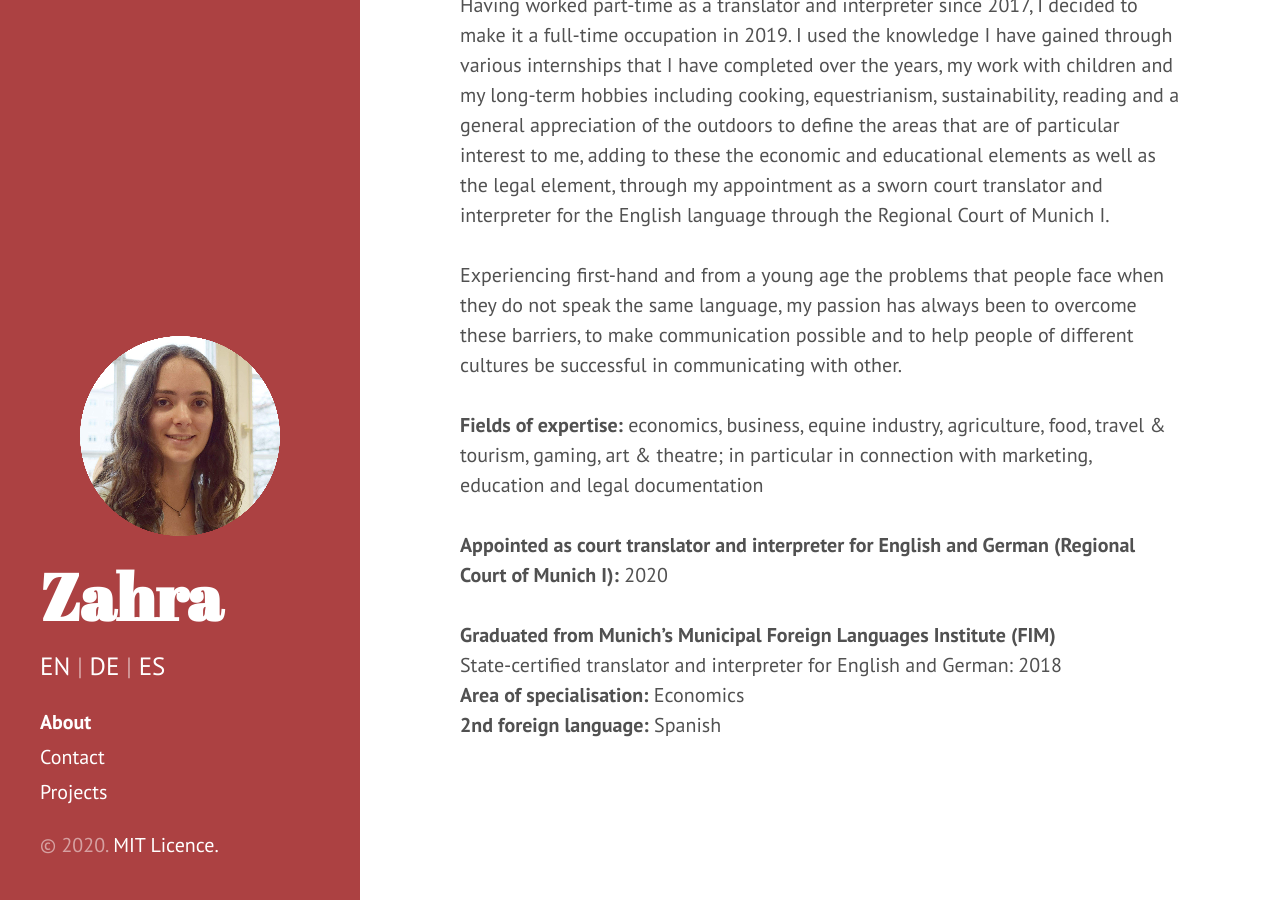
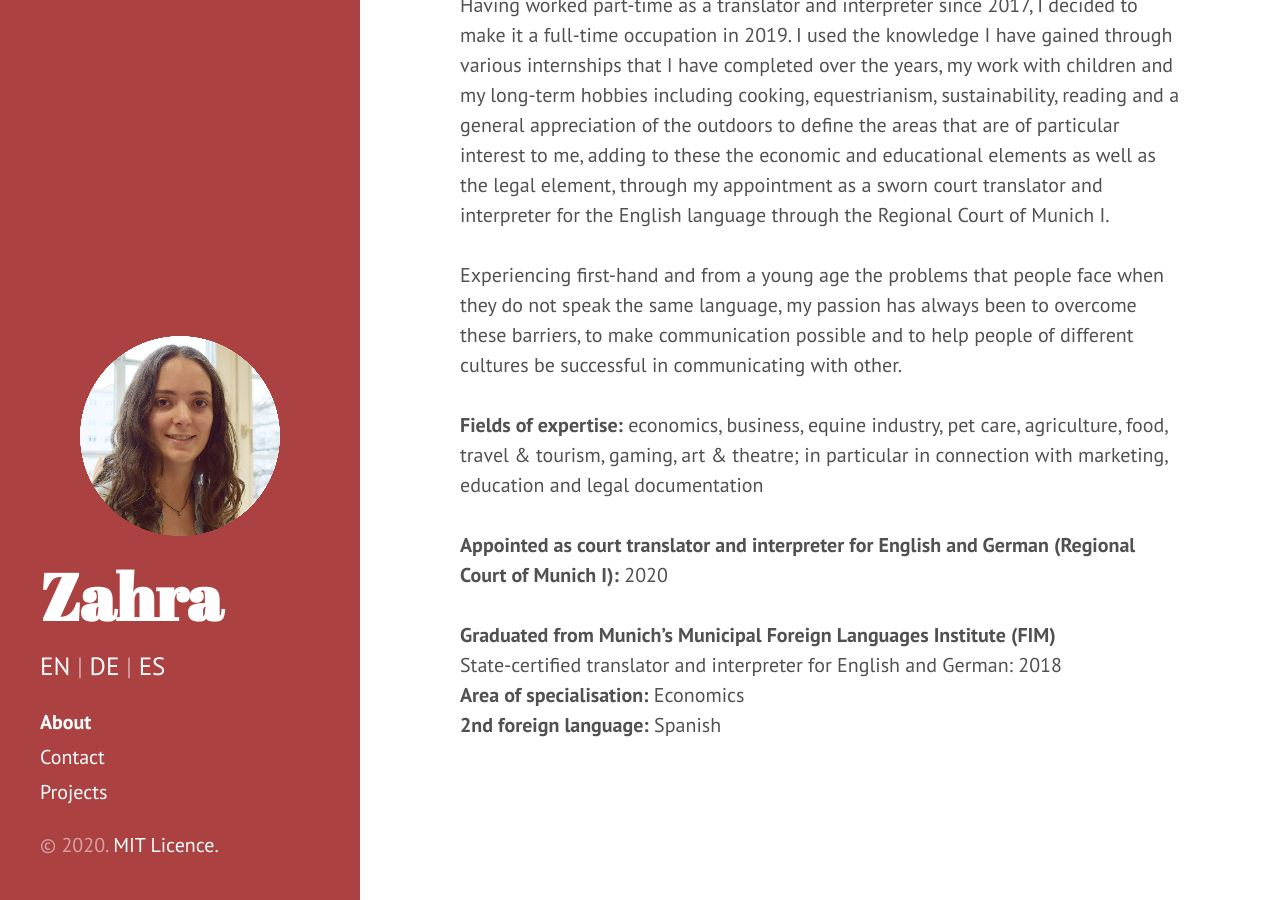
Before and after one commit to Zahra-Claire-Bahrani-Peacock/zahra-claire-bahrani-peacock.github.io, a Jekyll site: the page built from about.md, in a window 1280 px wide and 900 px high, scrolled down 1166 px. Built offline with Jekyll 4.4.1, drawn with Linux system fonts in a browser that asks for light colours.

Commit message:
Update about.md

```diff
--- a/about.md
+++ b/about.md
@@ -20,7 +20,7 @@ Having worked part-time as a translator and interpreter since 2017, I decided to
 <br/>
 Experiencing first-hand and from a young age the problems that people face when they do not speak the same language, my passion has always been to overcome these barriers, to make communication possible and to help people of different cultures be successful in communicating with other.
 <br/>
-<b>Fields of expertise:</b> economics, business, equine industry, agriculture, food, travel & tourism, gaming, art & theatre; in particular in connection with marketing, education and legal documentation
+<b>Fields of expertise:</b> economics, business, equine industry, pet care, agriculture, food, travel & tourism, gaming, art & theatre; in particular in connection with marketing, education and legal documentation
 <br/>
 <b>Appointed as court translator and interpreter for English and German (Regional Court of Munich&nbsp;I):</b> 2020
 <br/>
```
